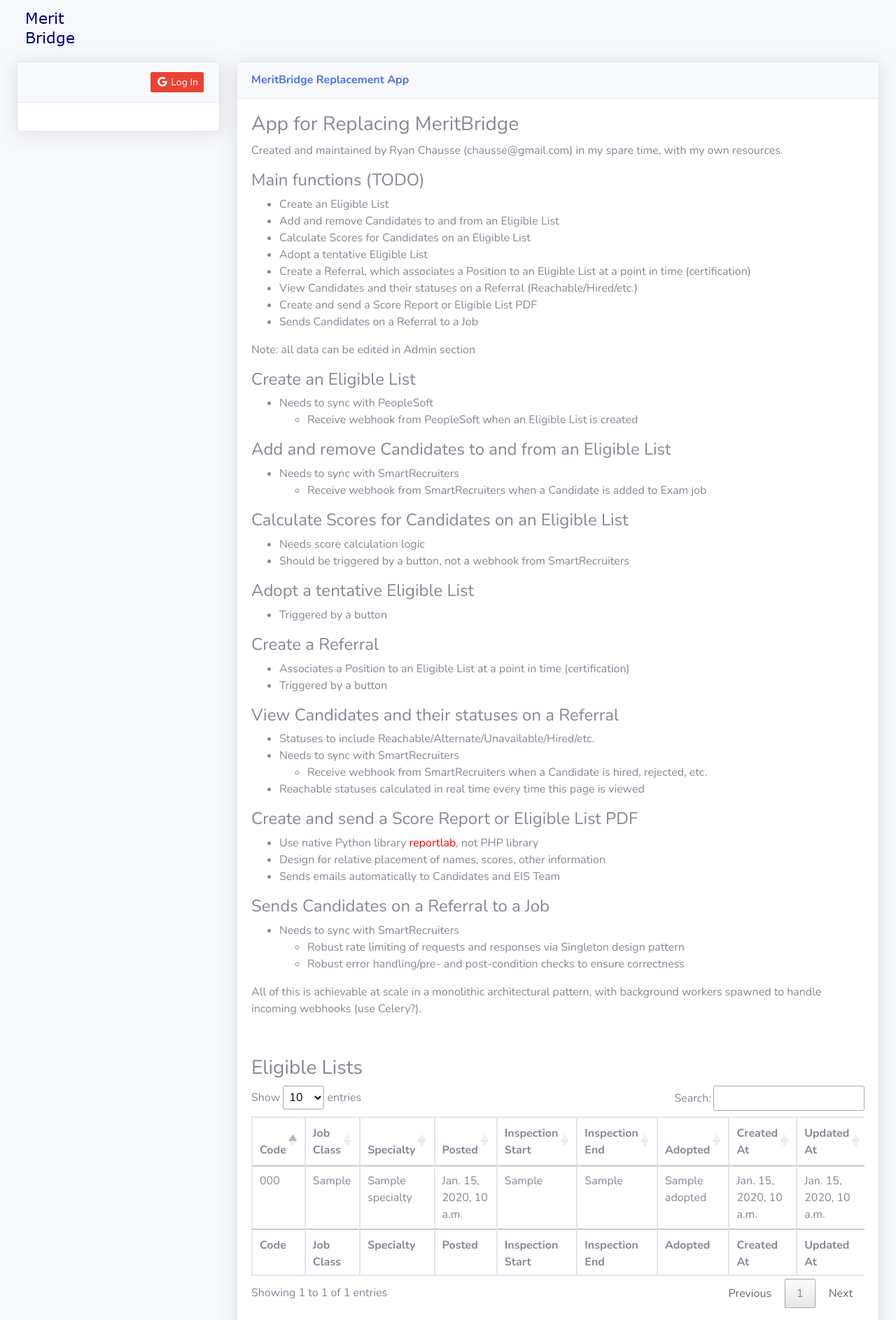
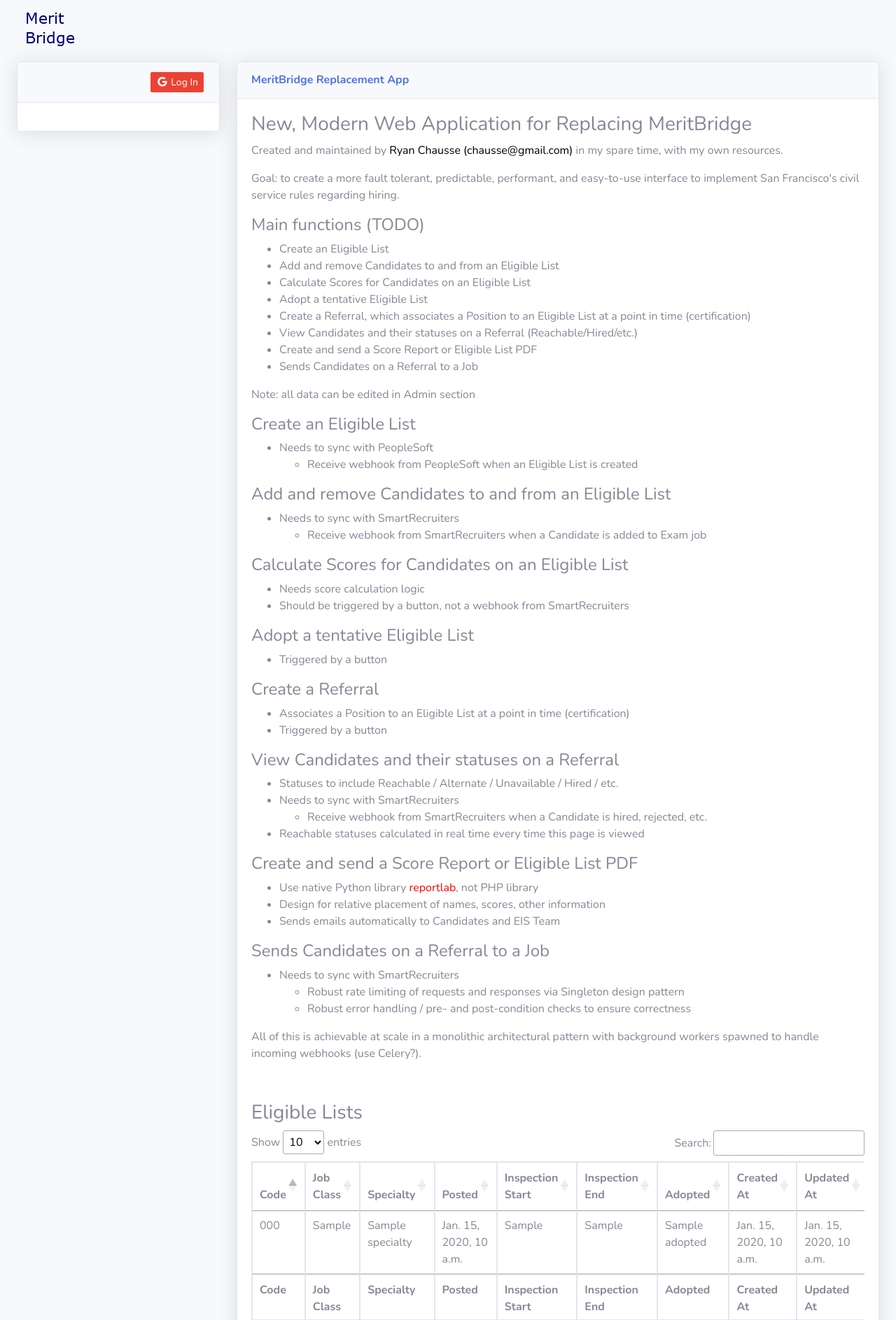
Before and after one commit to ryanchausse/sfdhr-startdjango-com, a Django app: template form/templates/main/hr_home_page.html in a window 1280 px wide. Shown: the top 1887 px of the page at 70% size. Run offline with Django 3.2, Linux system fonts and the light colour scheme; the template is opened without the code that fills it: most values are stand-ins (such as "Sample title", 1, 10 or a date in 2020); some libraries are stand-ins or nearby versions.

Commit message:
Changed: language and display of project goals on main page

```diff
--- a/form/templates/main/includes/view_hr_info_card.html
+++ b/form/templates/main/includes/view_hr_info_card.html
@@ -16,9 +16,10 @@
 
     <div class="card-body">
         <div class="table-responsive">
-            <h3>App for Replacing MeritBridge</h3>
+            <h3>New, Modern Web Application for Replacing MeritBridge</h3>
 
-            <p>Created and maintained by Ryan Chausse (chausse@gmail.com) in my spare time, with my own resources.</p>
+            <p>Created and maintained by <span style='color:black;'>Ryan Chausse (chausse@gmail.com)</span> in my spare time, with my own resources.</p>
+            <p>Goal: to create a more fault tolerant, predictable, performant, and easy-to-use interface to implement San Francisco's civil service rules regarding hiring.</p>
 
             <h4>Main functions (TODO)</h4>
             <ul>
@@ -69,7 +70,7 @@
 
             <h4>View Candidates and their statuses on a Referral</h4>
             <ul>
-                <li>Statuses to include Reachable/Alternate/Unavailable/Hired/etc.</li>
+                <li>Statuses to include Reachable / Alternate / Unavailable / Hired / etc.</li>
                 <li>Needs to sync with SmartRecruiters</li>
                 <ul>
                     <li>Receive webhook from SmartRecruiters when a Candidate is hired, rejected, etc.</li>
@@ -89,11 +90,11 @@
                 <li>Needs to sync with SmartRecruiters</li>
                 <ul>
                     <li>Robust rate limiting of requests and responses via Singleton design pattern</li>
-                    <li>Robust error handling/pre- and post-condition checks to ensure correctness</li>
+                    <li>Robust error handling / pre- and post-condition checks to ensure correctness</li>
                 </ul>
             </ul>
 
-            <p>All of this is achievable at scale in a monolithic architectural pattern, with background workers spawned to handle incoming webhooks (use Celery?).</p>
+            <p>All of this is achievable at scale in a monolithic architectural pattern with background workers spawned to handle incoming webhooks (use Celery?).</p>
 
         </div>
     </div>
```
